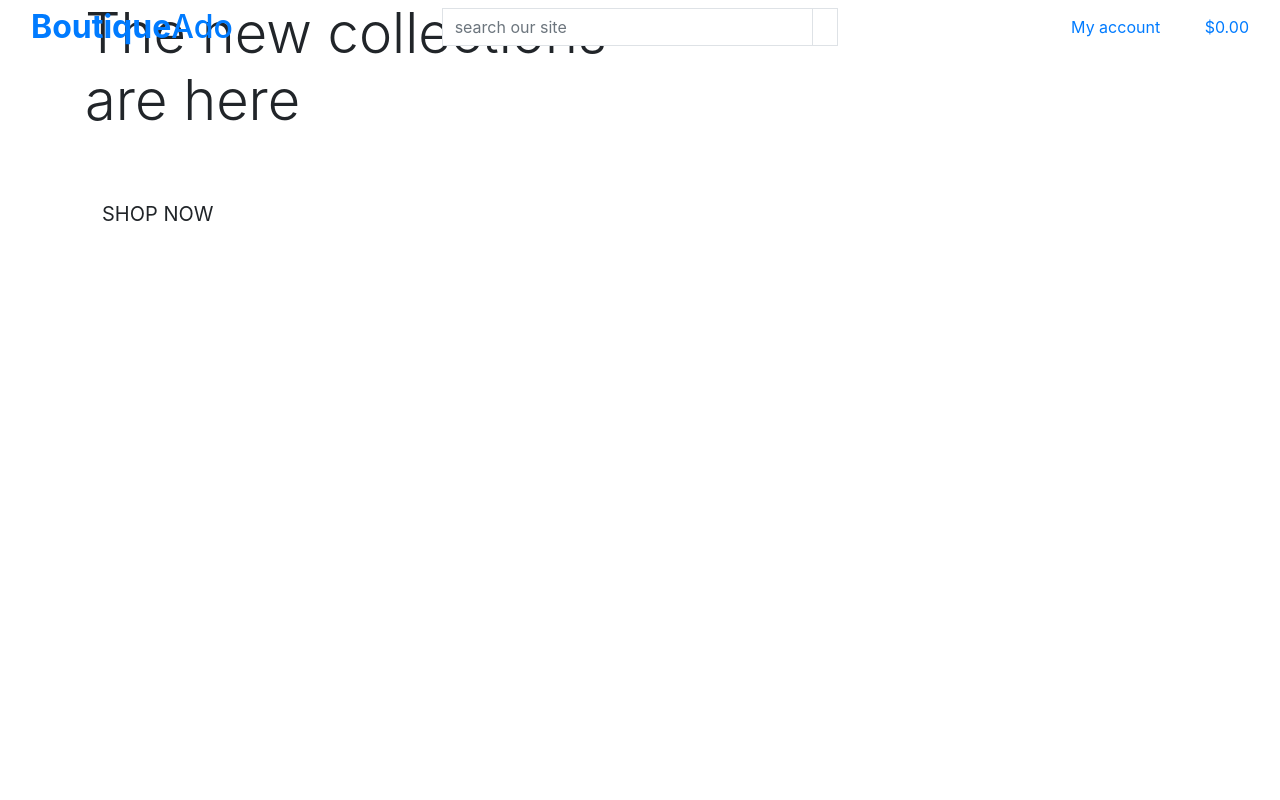
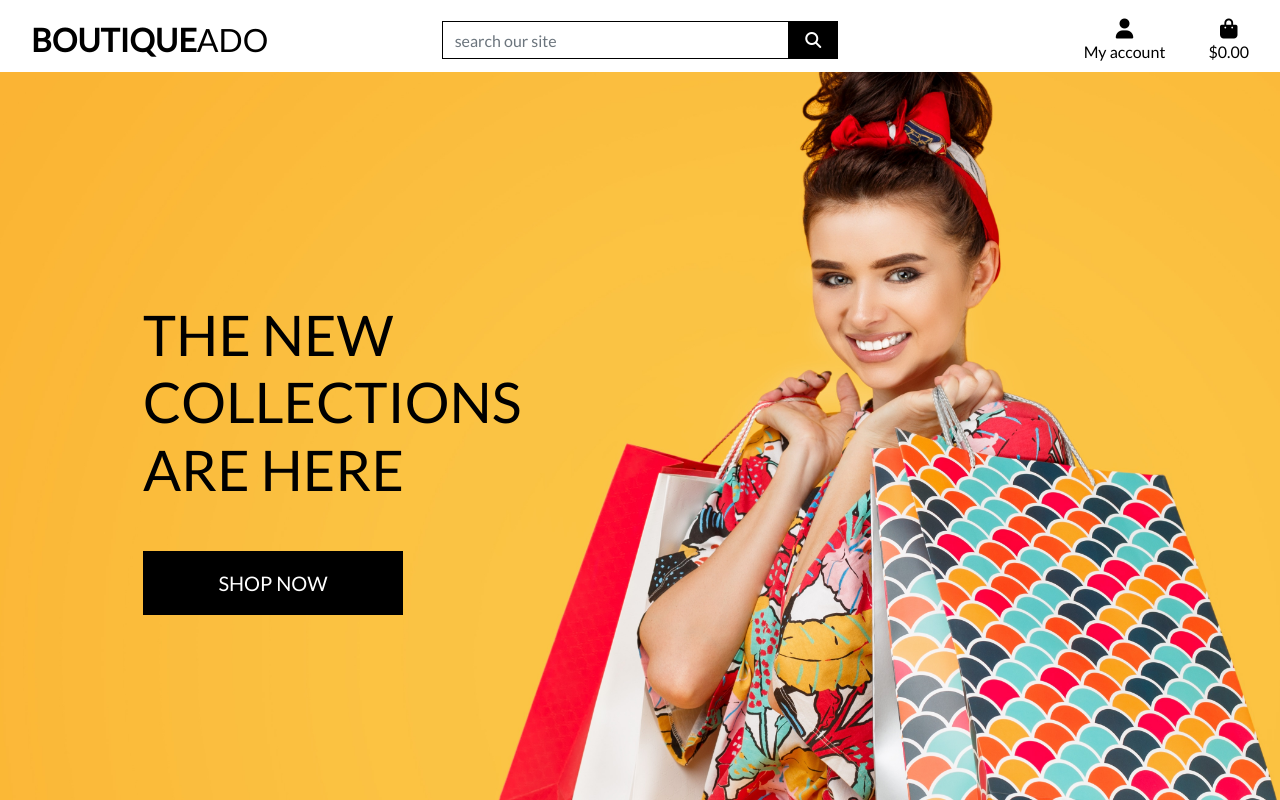
Before and after one commit to beebooplena/boutique_ado, a Django app: page / in a window 1280 px wide. Run offline with Django 3.2, Linux system fonts and the light colour scheme; some libraries are stand-ins or nearby versions.

Commit message:
completed home page header and css

```diff
--- a/boutique/urls.py
+++ b/boutique/urls.py
@@ -15,9 +15,11 @@ Including another URLconf
 """
 from django.contrib import admin
 from django.urls import path, include
+from django.conf import settings
+from django.conf.urls.static import static
 
 urlpatterns = [
     path('admin/', admin.site.urls),
     path('accounts/', include('allauth.urls')),
     path('', include('home.urls')),
-]
+] + static(settings.MEDIA_URL, document_root=settings.MEDIA_ROOT)
--- /dev/null
+++ b/static/css/base.css
@@ -0,0 +1,81 @@
+html {
+    height: 100%;
+}
+
+body {
+    background: url('/media/homepage_background_cropped.jpg') no-repeat center center fixed;
+    background-size: cover;
+    height: calc(100vh - 164px);
+    color: #555;
+    font-family: 'Lato';
+}
+
+/* from Bulma */
+.icon {
+    align-items: center;
+    display: inline-flex;
+    justify-content: center;
+    height: 1.5rem;
+    width: 1.5rem;
+}
+
+.logo-font {
+    text-transform: uppercase;
+}
+
+.main-logo-link {
+    width: fit-content;
+}
+
+.shop-now-button {
+    background: black;
+    color: white;
+    min-width: 260px;
+}
+
+.btn-black {
+    background: black;
+    color: white;
+}
+
+.shop-now-button:hover,
+.shop-now-button:active,
+.shop-now-button:focus,
+.btn-black:hover,
+.btn-black:active,
+.btn-black:focus {
+    background: #222;
+    color: white;
+}
+
+.text-black {
+    color: #000 !important;
+}
+
+.border-black {
+    border: 1px solid black !important;
+}
+
+/* -------------------------------- Media Queries */
+
+/* Slightly larger container on xl screens */
+@media (min-width: 1200px) {
+  .container {
+    max-width: 80%;
+  }
+}
+
+/* fixed top navbar only on medium and up */
+@media (min-width: 992px) {
+    .fixed-top-desktop-only {
+        position: fixed;
+        top: 0;
+        right: 0;
+        left: 0;
+        z-index: 1030;
+    }
+
+    .header-container {
+        padding-top: 164px;
+    }
+}
--- a/templates/base.html
+++ b/templates/base.html
@@ -15,11 +15,14 @@
   {% block corecss%}
   <link rel="stylesheet" href="https://cdn.jsdelivr.net/npm/bootstrap@4.6.1/dist/css/bootstrap.min.css"
     integrity="sha384-zCbKRCUGaJDkqS1kPbPd7TveP5iyJE0EjAuZQTgFLD2ylzuqKfdKlfG/eSrtxUkn" crossorigin="anonymous">
+  <link rel="stylesheet" href="https://fonts.googleapis.com/css?family=Lato&display=swap">
+  <link rel="stylesheet" href="{% static 'css/base.css' %}">
   {% endblock %}
   {% block extra_css%}
   {% endblock %}
 
   {% block corejs%}
+  <script src="https://kit.fontawesome.com/4a24757097.js" crossorigin="anonymous"></script>
   <script src="https://cdn.jsdelivr.net/npm/jquery@3.5.1/dist/jquery.min.js"
     integrity="sha256-9/aliU8dGd2tb6OSsuzixeV4y/faTqgFtohetphbbj0=" crossorigin="anonymous"></script>
   <script src="https://cdn.jsdelivr.net/npm/popper.js@1.16.1/dist/umd/popper.min.js"
@@ -37,7 +40,7 @@
 
 <body>
   <header class="container-fluid fixed-top">
-    <div class="row">
+    <div id="topnav" class="row bg-white pt-lg-2 d-none d-lg-flex">
       <div class="col-12 col-lg-4 my-auto py-1 py-lg-0 text-center text-lg-left">
         <a href="{% url 'home' %}" class="nav-link main-logo-link">
           <h2 class="logo-font text-black my-0"><strong>Boutique</strong>Ado</h2>
```
Also changed, not shown: boutique/settings.py (+9 -0 lines), media/homepage_background_cropped.jpg (added).
